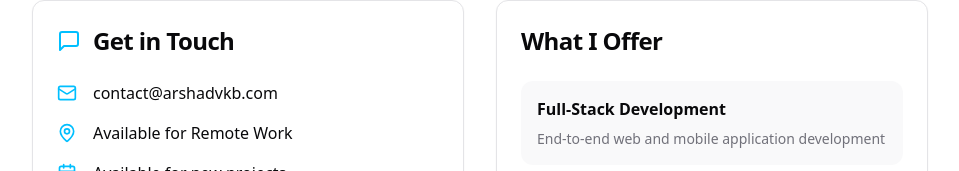
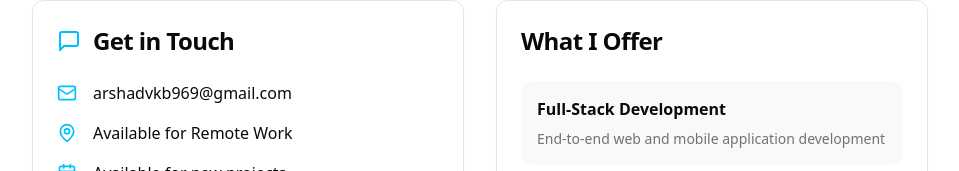
Before and after one commit to Arshadvkb/arshad-portfolio, a React (Vite) app: page / in a window 1280 px wide. Shown: the part 2934-3105 px from the top of the page, without its empty margins (160-1119 px from the left). Built offline with nearby package versions, Linux system fonts and the light colour scheme.

Commit message:
Update Contact.tsx

```diff
--- a/src/components/Contact.tsx
+++ b/src/components/Contact.tsx
@@ -1,4 +1,3 @@
-
 import React from 'react';
 import { Button } from '@/components/ui/button';
 import { Card, CardContent, CardHeader, CardTitle } from '@/components/ui/card';
@@ -27,7 +26,7 @@ const Contact = () => {
               <div className="space-y-4">
                 <div className="flex items-center gap-4">
                   <Mail className="w-5 h-5 text-primary" />
-                  <span>contact@arshadvkb.com</span>
+                  <span>arshadvkb969@gmail.com</span>
                 </div>
                 <div className="flex items-center gap-4">
                   <MapPin className="w-5 h-5 text-primary" />
```
